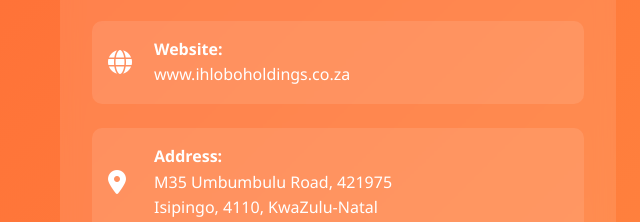
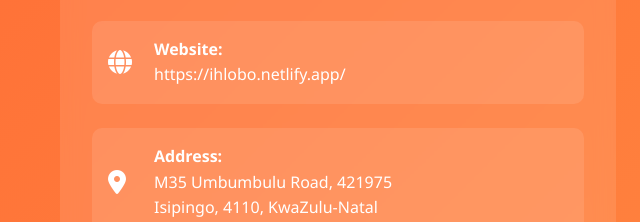
Before and after one commit to Sipho-Mtshali/IHLOBO-CLEANING-SERVICES-PTY-LTD, a plain HTML site: page index.html in a window 1280 px wide. Shown: the part 6439-6661 px from the top of the page, 0-640 px from the left. Drawn offline with Linux system fonts and the light colour scheme.

Commit message:
website link

```diff
--- a/index.html
+++ b/index.html
@@ -417,7 +417,7 @@
                         <i class="fas fa-globe"></i>
                         <div>
                             <strong>Website:</strong><br>
-                            www.ihloboholdings.co.za
+                            https://ihlobo.netlify.app/
                         </div>
                     </div>
                     <div class="contact-item">
```
